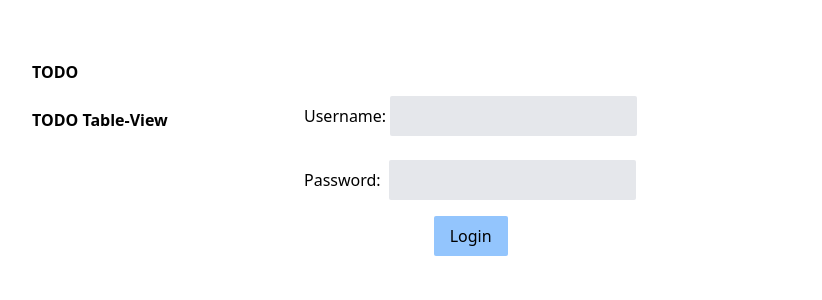
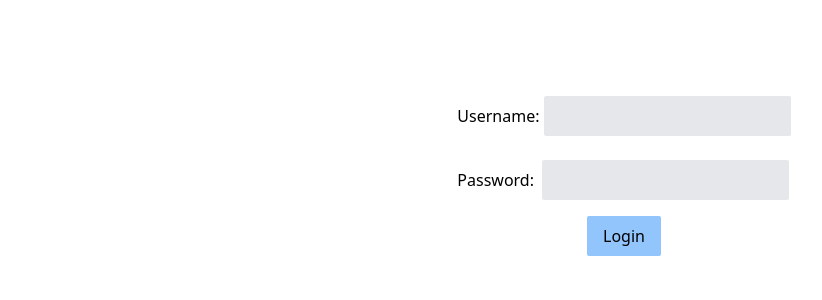
Before and after one commit to saman-waruka/nextjs-todos, a Next.js app: page /login in a window 1280 px wide. Shown: the top 300 px of the page, without its empty margins (16-838 px from the left). Built offline with nearby package versions, Linux system fonts and the light colour scheme.

Commit message:
feat: move SideNavigation into todos

```diff
--- a/src/app/layout.tsx
+++ b/src/app/layout.tsx
@@ -1,6 +1,5 @@
 import type { Metadata } from "next";
 import "./globals.css";
-import SideNavigation from "@/components/Navigation/SideNavigation";
 
 export const metadata: Metadata = {
   title: "Create Next App",
@@ -14,12 +13,7 @@ export default function RootLayout({
 }>) {
   return (
     <html lang="en">
-      <body suppressHydrationWarning={true}>
-        <div className=" container flex flex-row">
-          <SideNavigation />
-          {children}
-        </div>
-      </body>
+      <body suppressHydrationWarning={true}>{children}</body>
     </html>
   );
 }
--- /dev/null
+++ b/src/app/todos/layout.tsx
@@ -0,0 +1,15 @@
+import type { Metadata } from "next";
+import SideNavigation from "@/components/Navigation/SideNavigation";
+
+export default function RootLayout({
+  children,
+}: Readonly<{
+  children: React.ReactNode;
+}>) {
+  return (
+    <div className=" container flex flex-row">
+      <SideNavigation />
+      {children}
+    </div>
+  );
+}
```
